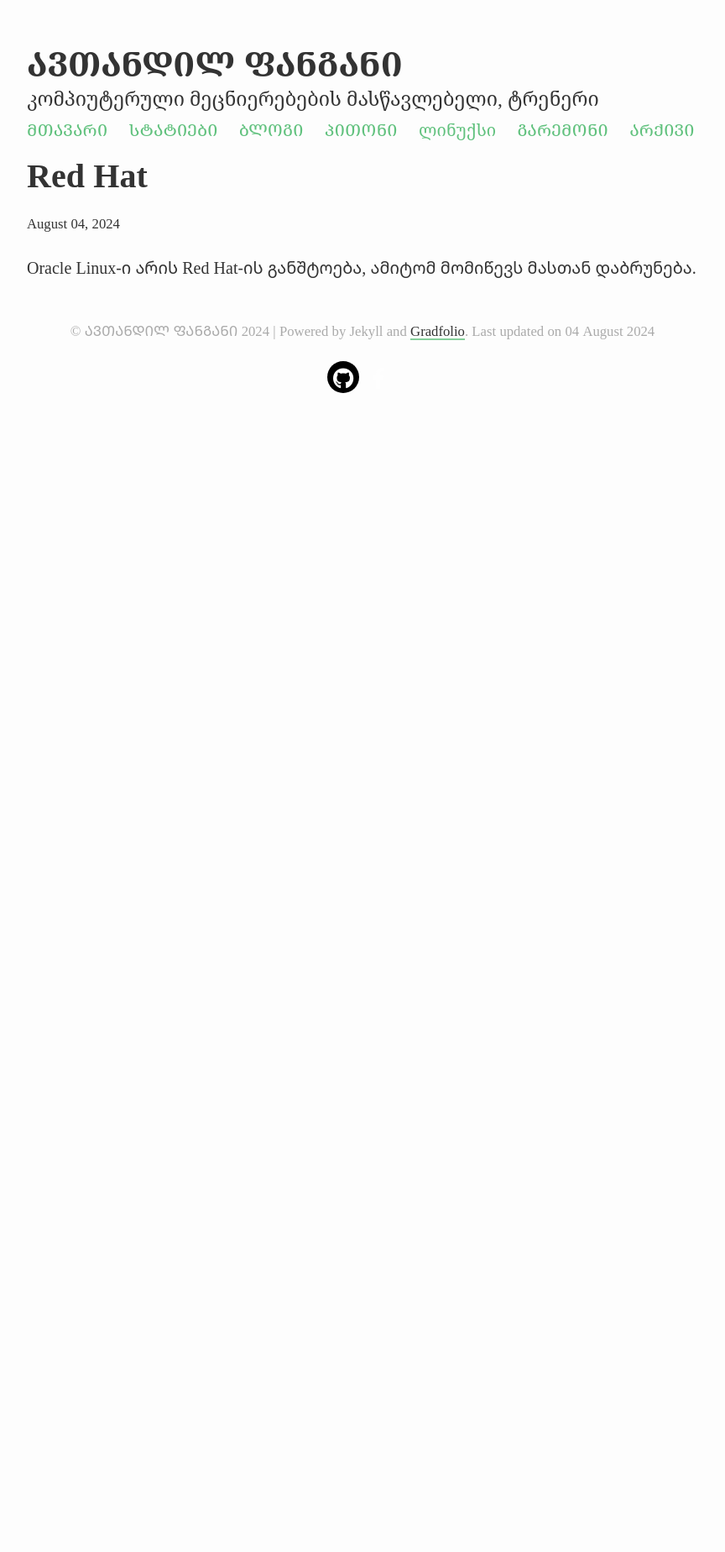
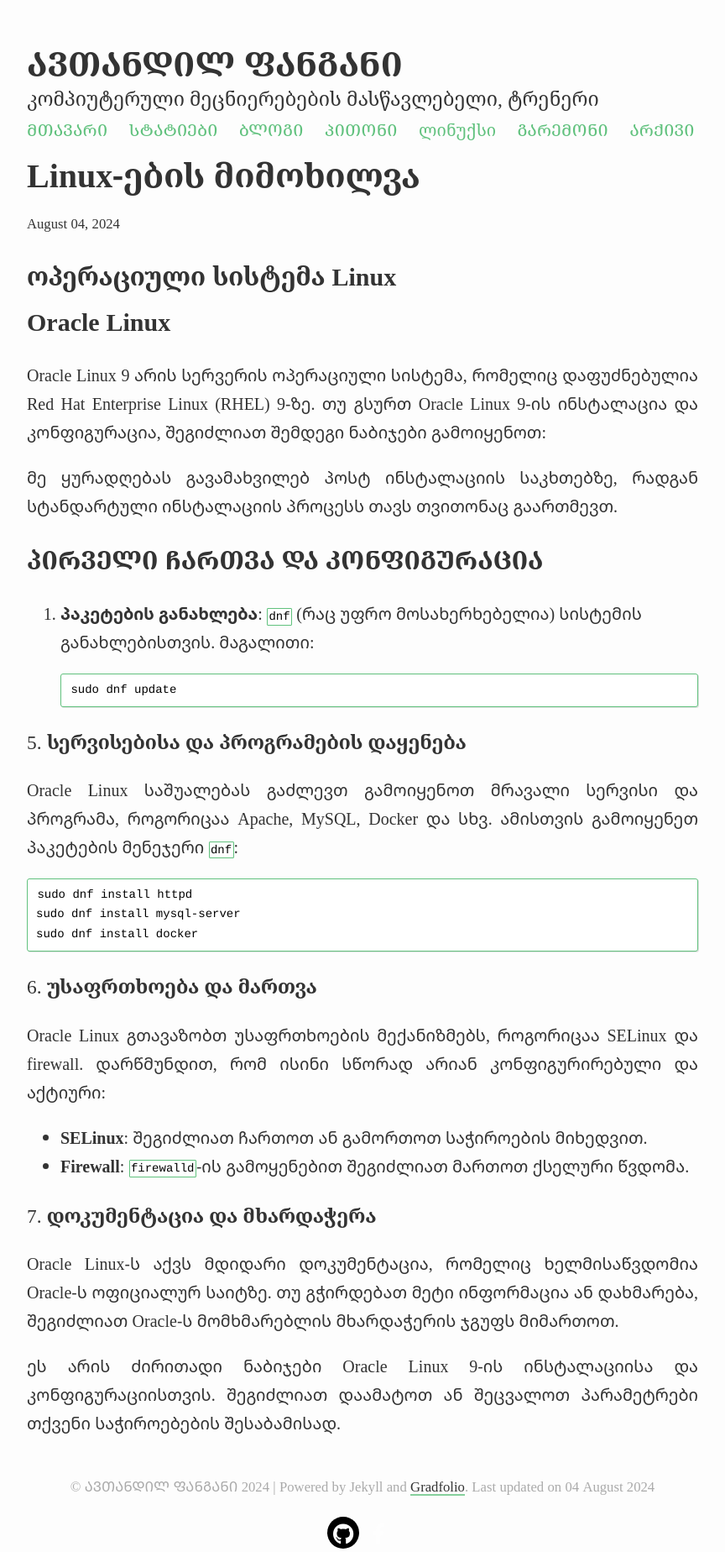
Before and after one commit to avtotrainer/portfolio, a Jekyll site: the page built from _linux/intro.md, in a window 1280 px wide. Shown: the whole page at 84% size, without its empty margins (208-1072 px from the left). Built offline with Jekyll 4.4.1, drawn with Linux system fonts in a browser that asks for light colours; nearby versions of some CDN libraries; before the commit the page ends 980 px from its top, so only the background shows below that.

Commit message:
ლინუქსის მიმოხილვა

````diff
--- a/_linux/intro.md
+++ b/_linux/intro.md
@@ -1,7 +1,46 @@
 ---
 layout: post
-title: Red Hat
-description: Oracle servers
+title: "Linux-ების მიმოხილვა"
+description: Linux-ები დანიშნულების მიხედვით
 ---
 
-Oracle Linux-ი არის Red Hat-ის განშტოება, ამიტომ მომიწევს მასთან დაბრუნება.
+# ოპერაციული სისტემა Linux
+
+## Oracle Linux
+
+Oracle Linux 9 არის სერვერის ოპერაციული სისტემა, რომელიც დაფუძნებულია Red Hat
+Enterprise Linux (RHEL) 9-ზე. თუ გსურთ Oracle Linux 9-ის ინსტალაცია და
+კონფიგურაცია, შეგიძლიათ შემდეგი ნაბიჯები გამოიყენოთ:
+
+მე ყურადღებას გავამახვილებ პოსტ ინსტალაციის საკხთებზე, რადგან სტანდარტული
+ინსტალაციის პროცესს თავს თვითონაც გაართმევთ.
+
+## **პᲘᲠᲕᲔᲚᲘ ᲩᲐᲠᲗᲕᲐ ᲓᲐ ᲙᲝᲜᲤᲘᲒᲣᲠᲐᲪᲘᲐ**
+
+2. **პაკეტების განახლება**: `dnf` (რაც უფრო მოსახერხებელია) სისტემის განახლებისთვის. მაგალითი:
+   ```bash
+   sudo dnf update
+   ```
+
+### 5. **სერვისებისა და პროგრამების დაყენება**
+
+Oracle Linux საშუალებას გაძლევთ გამოიყენოთ მრავალი სერვისი და პროგრამა, როგორიცაა Apache, MySQL, Docker და სხვ. ამისთვის გამოიყენეთ პაკეტების მენეჯერი `dnf`:
+
+```bash
+sudo dnf install httpd
+sudo dnf install mysql-server
+sudo dnf install docker
+```
+
+### 6. **უსაფრთხოება და მართვა**
+
+Oracle Linux გთავაზობთ უსაფრთხოების მექანიზმებს, როგორიცაა SELinux და firewall. დარწმუნდით, რომ ისინი სწორად არიან კონფიგურირებული და აქტიური:
+
+- **SELinux**: შეგიძლიათ ჩართოთ ან გამორთოთ საჭიროების მიხედვით.
+- **Firewall**: `firewalld`-ის გამოყენებით შეგიძლიათ მართოთ ქსელური წვდომა.
+
+### 7. **დოკუმენტაცია და მხარდაჭერა**
+
+Oracle Linux-ს აქვს მდიდარი დოკუმენტაცია, რომელიც ხელმისაწვდომია Oracle-ს ოფიციალურ საიტზე. თუ გჭირდებათ მეტი ინფორმაცია ან დახმარება, შეგიძლიათ Oracle-ს მომხმარებლის მხარდაჭერის ჯგუფს მიმართოთ.
+
+ეს არის ძირითადი ნაბიჯები Oracle Linux 9-ის ინსტალაციისა და კონფიგურაციისთვის. შეგიძლიათ დაამატოთ ან შეცვალოთ პარამეტრები თქვენი საჭიროებების შესაბამისად.
````
